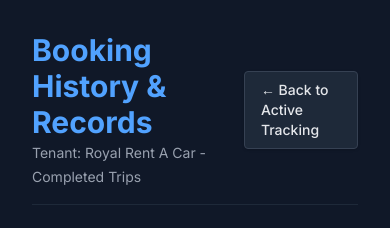
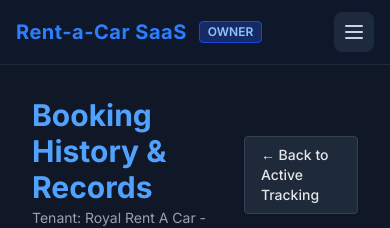
Before and after one commit to auonrajput/rent-a-car-saas, a Next.js app: page /bookings/history in a window 390 px wide. Shown: the top 228 px of the page. Built offline with nearby package versions, Linux system fonts and the light colour scheme; no server answers; the database is empty.

Commit message:
Add global responsive Navbar component

```diff
--- a/app/layout.tsx
+++ b/app/layout.tsx
@@ -1,6 +1,7 @@
 import type { Metadata } from 'next';
 import { Inter } from 'next/font/google';
 import './globals.css';
+import Navbar from '@/components/Navbar'; // Yeh line add karni hai
 
 const inter = Inter({ subsets: ['latin'] });
 
@@ -15,8 +16,13 @@ export default function RootLayout({
   children: React.ReactNode;
 }) {
   return (
-    <html lang="en">
-      <body className={inter.className}>{children}</body>
+    <html lang="en" className="dark">
+      <body className={`${inter.className} bg-slate-950 text-slate-100 min-h-screen antialiased`}>
+        <div className="flex flex-col min-h-screen">
+          <Navbar /> {/* Yeh Navbar yahan render hoga */}
+          <main className="flex-1">{children}</main>
+        </div>
+      </body>
     </html>
   );
 }
--- /dev/null
+++ b/components/Navbar.tsx
@@ -0,0 +1,84 @@
+'use client';
+
+import { useState } from 'react';
+import Link from 'next/link';
+import { usePathname } from 'next/navigation';
+
+export default function Navbar() {
+  const [isOpen, setIsOpen] = useState(false);
+  const pathname = usePathname();
+
+  // Login ya Sign-up page par Navbar show nahi hoga
+  if (pathname === '/login' || pathname === '/signup') return null;
+
+  return (
+    <nav className="w-full bg-slate-900 border-b border-slate-800 text-white px-4 py-3 sticky top-0 z-50">
+      <div className="max-w-7xl mx-auto flex justify-between items-center">
+        {/* Brand Title */}
+        <div className="flex items-center gap-3">
+          <Link href="/dashboard" className="text-xl font-bold text-blue-500 tracking-wide">
+            Rent-a-Car SaaS
+          </Link>
+          <span className="text-xs bg-blue-900/60 text-blue-300 px-2 py-0.5 rounded border border-blue-700 uppercase font-semibold">
+            Owner
+          </span>
+        </div>
+
+        {/* Desktop Links */}
+        <div className="hidden md:flex items-center gap-6 text-sm font-medium">
+          <Link href="/dashboard" className="hover:text-blue-400 transition-colors">
+            Dashboard
+          </Link>
+          <Link href="/cars" className="hover:text-blue-400 transition-colors">
+            Cars Inventory
+          </Link>
+          <Link href="/bookings" className="hover:text-blue-400 transition-colors">
+            Bookings
+          </Link>
+        </div>
+
+        {/* Mobile Hamburger Button */}
+        <button
+          onClick={() => setIsOpen(!isOpen)}
+          className="md:hidden p-2 rounded-lg bg-slate-800 text-slate-300 hover:bg-slate-700 focus:outline-none"
+          aria-label="Toggle navigation menu"
+        >
+          <svg className="w-6 h-6" fill="none" stroke="currentColor" viewBox="0 0 24 24">
+            {isOpen ? (
+              <path strokeLinecap="round" strokeLinejoin="round" strokeWidth={2} d="M6 18L18 6M6 6l12 12" />
+            ) : (
+              <path strokeLinecap="round" strokeLinejoin="round" strokeWidth={2} d="M4 6h16M4 12h16M4 18h16" />
+            )}
+          </svg>
+        </button>
+      </div>
+
+      {/* Mobile Navigation Dropdown */}
+      {isOpen && (
+        <div className="md:hidden mt-3 pt-3 border-t border-slate-800 flex flex-col gap-2 font-medium text-sm">
+          <Link
+            href="/dashboard"
+            onClick={() => setIsOpen(false)}
+            className="py-2 px-3 hover:bg-slate-800 rounded-md transition-colors flex items-center gap-2"
+          >
+            📊 Dashboard
+          </Link>
+          <Link
+            href="/cars"
+            onClick={() => setIsOpen(false)}
+            className="py-2 px-3 hover:bg-slate-800 rounded-md transition-colors flex items-center gap-2"
+          >
+            🚗 Cars Inventory
+          </Link>
+          <Link
+            href="/bookings"
+            onClick={() => setIsOpen(false)}
+            className="py-2 px-3 hover:bg-slate-800 rounded-md transition-colors flex items-center gap-2"
+          >
+            📜 Manage Bookings
+          </Link>
+        </div>
+      )}
+    </nav>
+  );
+}
```
